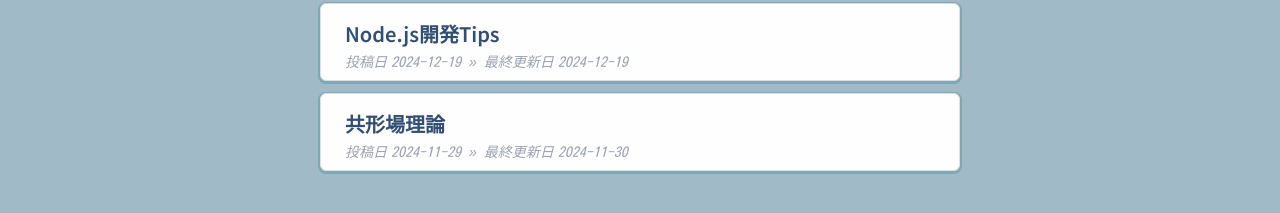
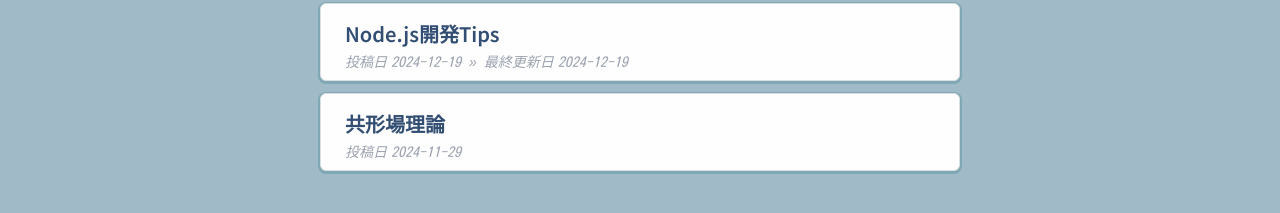
Before and after one commit to elle-et-noire/my-mdx-blog, a Next.js app: page / in a window 1280 px wide. Shown: the part 167-380 px from the top of the page. Built offline with nearby package versions, Linux system fonts and the light colour scheme.

Commit message:
componentize date info (build succeeded)

```diff
--- a/app/[slug]/page.tsx
+++ b/app/[slug]/page.tsx
@@ -1,7 +1,8 @@
-import { GetAllPostSlugs, GetPostBySlug } from "@/lib/post";
+import { GetAllSlugs, GetPostBySlug } from "@/lib/post";
 import Toc from "@/components/toc";
 import Link from "next/link";
 import PostContent from "@/components/post-content";
+import DateInfo from "@/components/date-info";
 
 interface PostPageProps {
   params: Promise<{
@@ -12,7 +13,7 @@
 export const dynamicParams = false;
 
 export async function generateStaticParams() {
-  const slugs = GetAllPostSlugs();
+  const slugs = GetAllSlugs();
   return slugs.map((slug) => {
     return {
       slug: slug
@@ -38,20 +39,19 @@
         bg-[#fefefe] shadow-[0_0px_3px_0px_rgba(128,128,128,0.5)]
         flex justify-center
         prose max-w-none"
-        // modal window
+      // modal window
       >
         <div className="w-[36rem] md:w-[48rem] font-noto-sans" /* left column */ >
           <h1 className="mt-16 mb-3 font-[600]">{data.title}</h1>
-          <div className="
+          {/* <div className="
             flex justify-start gap-2
             font-[family-name:var(--font-kosugi-maru)] font-[400]
             text-gray-400 italic"
           >
-            <div>
-              <span className="pr-1">投稿日</span>{data.publish.toISOString().split('T')[0]}
-              <span className="pl-2 pr-1">» 最終更新日</span>{data.lastUpdate.toISOString().split('T')[0]}
-            </div>
-          </div>
+            <span className="pr-1">投稿日</span>{data.publish.toISOString().split('T')[0]}
+            <span className="pl-2 pr-1">» 最終更新日</span>{data.lastUpdate.toISOString().split('T')[0]}
+          </div> */}
+          <DateInfo data={data} className="text-base" />
           <div className="
             post font-[500] mt-8 md:w-[43rem]
             prose-h2:text-[#324e73] prose-h2:border-l-4 prose-h2:border-[#324e73] prose-h2:pl-4 prose-h2:py-1
--- a/app/page.tsx
+++ b/app/page.tsx
@@ -10,7 +10,7 @@
         flex flex-col gap-3 items-center"
     >
       {posts.map((post) => (
-        <PostCard key={post.slug} post={post} />
+        <PostCard key={post.slug} slug={post.slug} data={post.data} />
       ))}
     </div>
   );
--- /dev/null
+++ b/components/date-info.tsx
@@ -0,0 +1,18 @@
+"use client";
+
+import { cn } from "@/lib/cn";
+
+export default function DateInfo({ data, className = "" }: {
+  data: { [key: string]: string };
+  className: string;
+}) {
+  return (
+    <div className={cn("flex justify-start \
+      font-[family-name:var(--font-kosugi-maru)] font-[400] \
+      text-gray-400 italic", className)}
+    >
+      <span className="pr-1">投稿日</span>{(new Date(data.publish)).toISOString().split('T')[0]}
+      {"lastUpdate" in data && <><span className="pl-2 pr-1">» 最終更新日</span>{(new Date(data.publish)).toISOString().split('T')[0]}</>}
+    </div>
+  );
+}
--- a/components/post-card.tsx
+++ b/components/post-card.tsx
@@ -1,19 +1,15 @@
 "use client";
 
 import Link from "next/link";
+import DateInfo from "./date-info";
 
-type Post = {
-  slug: string,
-  content: string,
-  data: {
-    [key: string]: string,
-  }
-}
-
-export default function PostCard({ post }: { post: Post }) {
+export default function PostCard({ slug, data }: {
+  slug: string;
+  data: { [key: string]: string };
+}) {
   return (
     <Link
-      href={post.slug}
+      href={slug}
       className="
         no-underline w-full bg-[#fefefe] text-[#324e73] rounded-md border-[#dadfe4] border-[1pt]
         shadow-[0_1px_0px_2px_rgba(128,167,180,1)] overflow-hidden"
@@ -23,17 +19,9 @@
         font-semibold font-[family-name:var(--font-noto-sans)]
         text-lg md:text-xl"
       >
-        {post.data.title}
+        {data.title}
       </h2>
-      <div className="
-        m-0 pl-6 pt-1 pb-2
-        flex justify-start
-        font-[family-name:var(--font-kosugi-maru)] font-[400]
-        text-gray-400 text-sm italic"
-      >
-        <span className="pr-1">投稿日</span>{(new Date(post.data.publish)).toISOString().split('T')[0]}
-        <span className="pl-2 pr-1">» 最終更新日</span>{(new Date(post.data.lastUpdate)).toISOString().split('T')[0]}
-      </div>
+      <DateInfo data={data} className="m-0 pl-6 pt-1 pb-2 text-sm" />
     </Link>
   )
 }
--- a/components/toc.tsx
+++ b/components/toc.tsx
@@ -5,11 +5,10 @@
 
 export default function Toc() {
   useEffect(() => {
-    // Tocbotの初期化
     tocbot.init({
-      tocSelector: ".toc", // 目次の表示部分のクラス
-      contentSelector: ".post", // 目次を生成する対象のクラス
-      headingSelector: "h2, h3", // 目次に表示する見出しのタグ
+      tocSelector: ".toc", // tell tocbot at which class to make toc
+      contentSelector: ".post", // gather headings in .post
+      headingSelector: "h2, h3", // to be show in toc
     });
 
     // コンポーネントがアンマウントされたときにTocbotを破棄
--- a/lib/post.ts
+++ b/lib/post.ts
@@ -4,7 +4,7 @@
 
 const postPath = path.join(process.cwd(), "post");
 
-export function GetAllPostSlugs() {
+export function GetAllSlugs() {
   return readdirSync(postPath)
     .filter((path) => /\.md?$/.test(path))
     .map((path) => path.replace(/\.md?$/, ""));
@@ -21,7 +21,7 @@
 }
 
 export function GetAllPosts() {
-  const slugs = GetAllPostSlugs();
+  const slugs = GetAllSlugs();
   const posts = slugs.map((slug) => ({ slug, ...GetPostBySlug(slug) }));
 
   // sort by date
--- a/next.config.ts
+++ b/next.config.ts
@@ -1,7 +1,6 @@
 import type { NextConfig } from "next";
 
 const nextConfig: NextConfig = {
-  /* config options here */
   output: "export",
 };
 
--- a/post/cft.md
+++ b/post/cft.md
@@ -2,7 +2,6 @@
 title: 共形場理論
 description: 共形場理論は共形不変性を備えた場の理論である。
 publish: 2024-11-29
-lastUpdate: 2024-11-30
 tags:
 - cft
 - phys
```
Also changed, not shown: components/post-content.tsx (+8 -8 lines).
